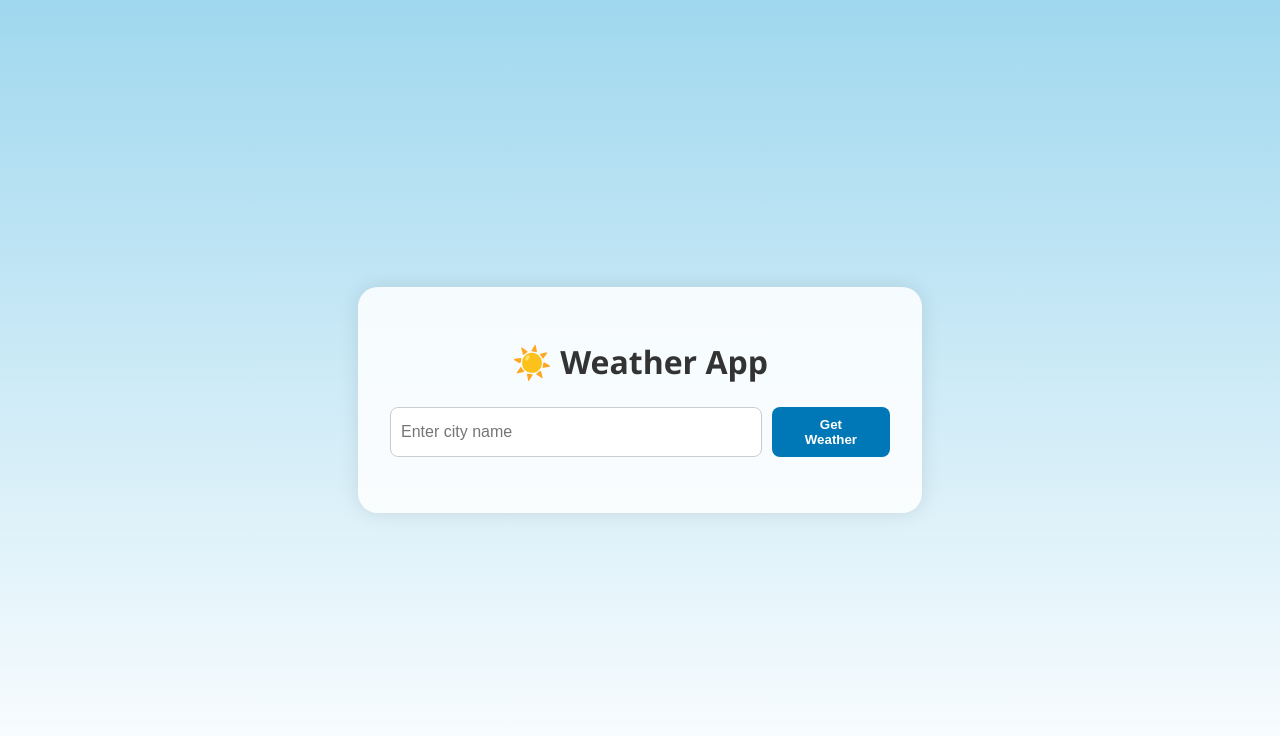
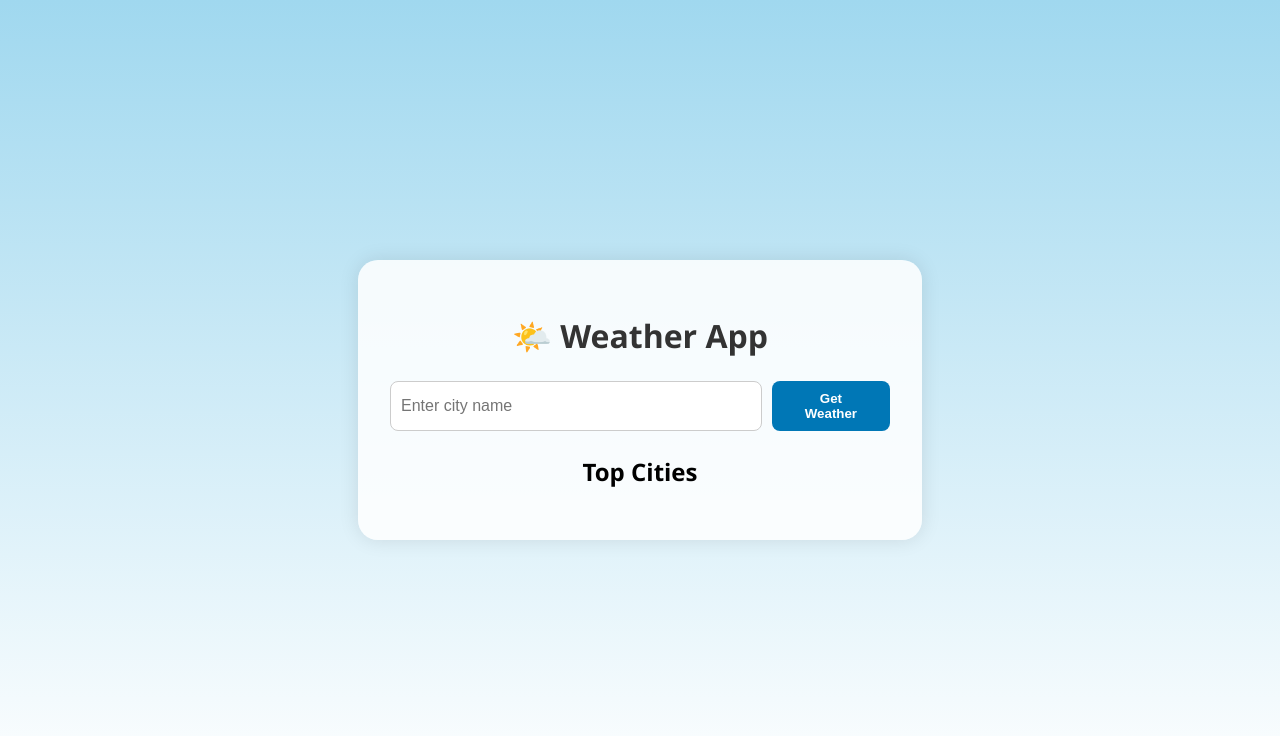
Before and after one commit to Nightyelf2403/app, a plain HTML site: page client/index.html in a window 1280 px wide. Drawn offline with Linux system fonts and the light colour scheme.

Commit message:
Update index.html

```diff
--- a/client/index.html
+++ b/client/index.html
@@ -2,18 +2,22 @@
 <html lang="en">
 <head>
   <meta charset="UTF-8" />
-  <meta name="viewport" content="width=device-width, initial-scale=1.0" />
+  <meta name="viewport" content="width=device-width, initial-scale=1.0"/>
   <title>Weather App</title>
-  <link rel="stylesheet" href="style.css" />
+  <link rel="stylesheet" href="style.css"/>
 </head>
 <body>
   <div class="container">
-    <h1>☀️ Weather App</h1>
+    <h1>🌤️ Weather App</h1>
     <form id="weatherForm">
       <input type="text" id="cityInput" placeholder="Enter city name" required />
       <button type="submit">Get Weather</button>
     </form>
+
     <div id="weatherDisplay" class="card hidden"></div>
+
+    <h2 class="section-title">Top Cities</h2>
+    <div id="topCities" class="top-cities-grid"></div>
   </div>
 
   <script src="script.js"></script>
```
